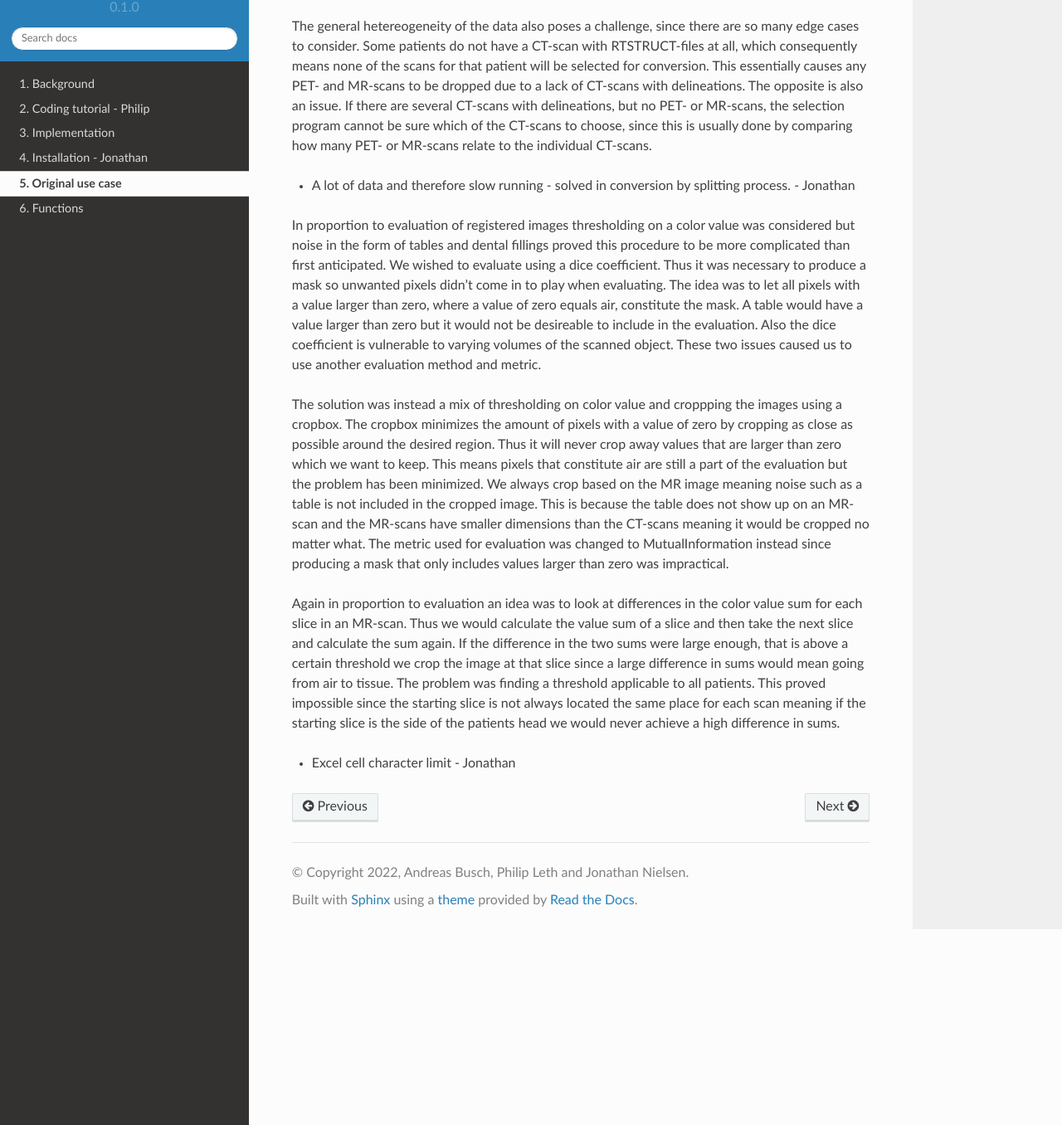
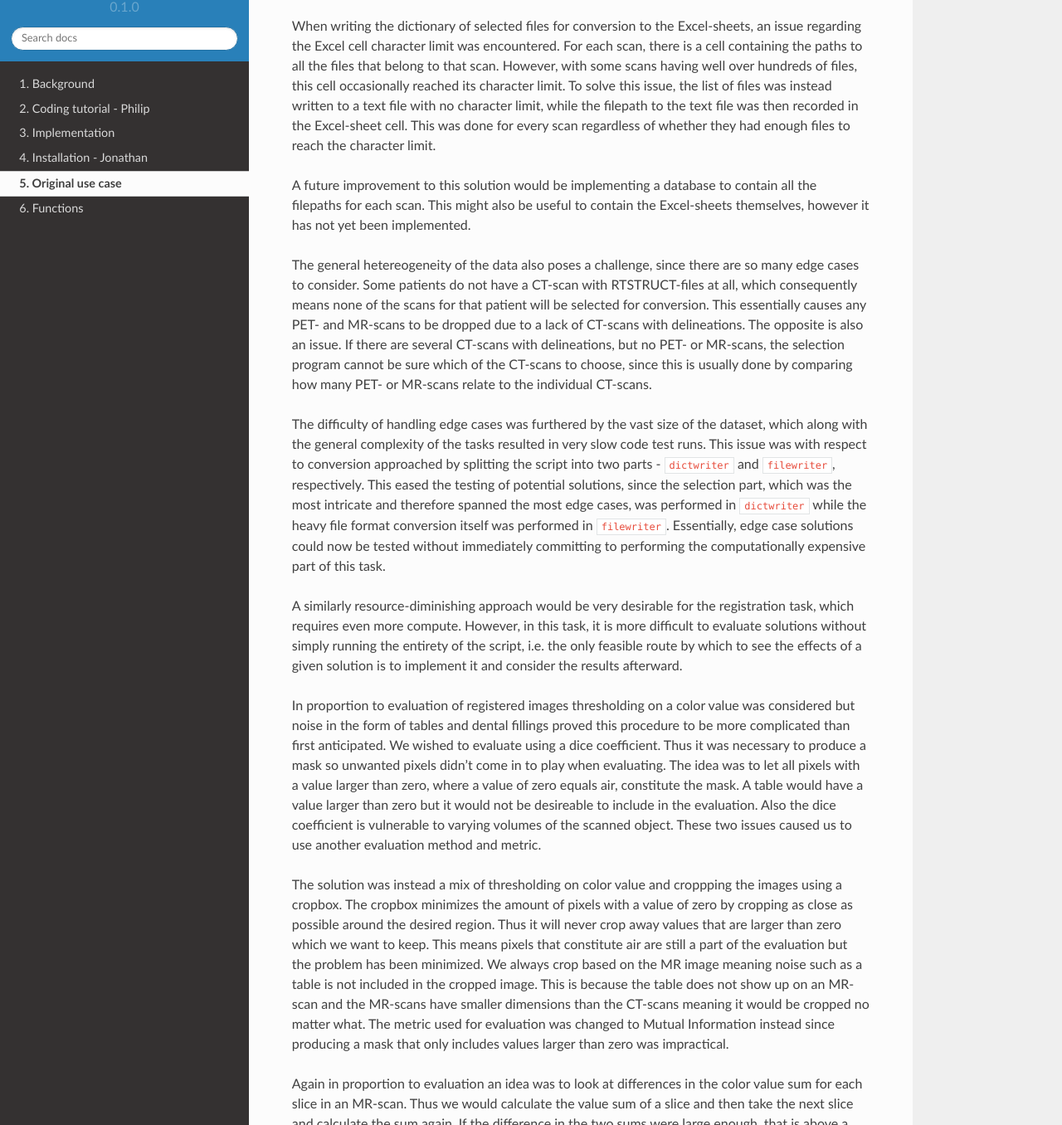
Before and after one commit to Dokkedal/dcm2reg, a Sphinx documentation site: the page built from docs/source/our_use_case.rst, in a window 1280 px wide and 1400 px high, scrolled down 2553 px, cut to the strip 44-1400 px from the top of the window. Shown: the whole strip at 83% size. Built offline with Sphinx 7.4.7 and the Read the Docs theme 2.0.0, drawn with Linux system fonts in a browser that asks for light colours; some of the changed text lies outside the part shown.

Commit message:
wrote about the rest of the challenges

```diff
--- a/docs/source/our_use_case.rst
+++ b/docs/source/our_use_case.rst
@@ -4,9 +4,9 @@
 Our data
 ========
 ..
-    * Visual examples - different scans - Philip
-    * Levels - color code - Philip
-    * Noise e.g. table - Philip
+    * Visual examples - different scans
+    * Levels - color code
+    * Noise e.g. table
 
 The data consists of several different scans for about 880 patients: CT, PET and MR.
 The scans have different color coding. For example an MR scan will show bone as being
@@ -18,7 +18,7 @@
     :alt: alternate text
     :figclass: align-center
 
-    CT (left) and MR (right) scan of patient
+    CT- (left) and MR- (right) scan of patient
 
 Thus making it hard to threshold on color values. Especially on the CT-scans we noise arises in the form of the
 table the patient is lying on. This can also be seen in the above figure. A potential function would thus have a
@@ -26,8 +26,8 @@
 scans. In CT scans they can cause a sort flaring whereas in MR they add to the variety of color codes.
 
 ..
-    * Additional information - Jonathan
-    * Delineation in RTSTRUCT - Jonathan
+    * Additional information
+    * Delineation in RTSTRUCT
 
 In addition to the images themselves, the data contains various header information, such as
 the *modality* of the image (i.e. whether it is a CT-, PET- or MR-scan), the date of the scan,
@@ -90,16 +90,16 @@
 
 
 ..
-    * Model usage - implementation, user acceptance - Busch
+    * Model usage - implementation, user acceptance
 
 Challenges and solutions
 ========================
 
-This sections describes a variety of challenges faced during the project along with
+This section describes a variety of challenges faced during the project along with
 the solutions that were developed.
 
 ..
-    * Missing header information in conversion - code example - Jonathan
+    * Missing header information in conversion - code example
 
 One such challenge concerns the header information in the DICOM-files. When selecting
 the scans for format conversion, it may at first glance be desirable to select based
@@ -117,7 +117,22 @@
     :emphasize-lines: 441-446
 
 ..
-    * Many edge cases e.g. missing secondary study - Jonathan
+    * Excel cell character limit
+
+When writing the dictionary of selected files for conversion to the Excel-sheets, an
+issue regarding the Excel cell character limit was encountered. For each scan, there is a
+cell containing the paths to all the files that belong to that scan. However, with some scans
+having well over hundreds of files, this cell occasionally reached its character limit. To
+solve this issue, the list of files was instead written to a text file with no character limit,
+while the filepath to the text file was then recorded in the Excel-sheet cell. This was done
+for every scan regardless of whether they had enough files to reach the character limit.
+
+A future improvement to this solution would be implementing a database to contain all the filepaths
+for each scan. This might also be useful to contain the Excel-sheets themselves, however it
+has not yet been implemented.
+
+..
+    * Many edge cases e.g. missing secondary study
 
 The general hetereogeneity of the data also poses a challenge, since there are so
 many edge cases to consider. Some patients do not have a CT-scan with RTSTRUCT-files at
@@ -128,9 +143,25 @@
 of the CT-scans to choose, since this is usually done by comparing how many PET- or MR-scans
 relate to the individual CT-scans.
 
-* A lot of data and therefore slow running - solved in conversion by splitting process. - Jonathan
 ..
-    * Noise limiting use of thresholding - Philip
+    * A lot of data and therefore slow running - solved in conversion by splitting process.
+
+The difficulty of handling edge cases was furthered by the vast size of the dataset, which
+along with the general complexity of the tasks resulted in very slow code test runs. This issue
+was with respect to conversion approached by splitting the script into two parts - ``dictwriter``
+and ``filewriter``, respectively. This eased the testing of potential solutions, since the selection
+part, which was the most intricate and therefore spanned the most edge cases, was performed in
+``dictwriter`` while the heavy file format conversion itself was performed in ``filewriter``.
+Essentially, edge case solutions could now be tested without immediately committing to performing
+the computationally expensive part of this task.
+
+A similarly resource-diminishing approach would be very desirable for the registration task,
+which requires even more compute. However, in this task, it is more difficult to evaluate
+solutions without simply running the entirety of the script, i.e. the only feasible route by
+which to see the effects of a given solution is to implement it and consider the results afterward.
+
+..
+    * Noise limiting use of thresholding
 
 In proportion to evaluation of registered images thresholding on a color value was considered but noise in
 the form of tables and dental fillings proved this procedure to be more complicated than first anticipated.
@@ -147,10 +178,10 @@
 We always crop based on the MR image meaning noise such as a table is not included in the cropped image.
 This is because the table does not show up on an MR-scan and the MR-scans have smaller dimensions than the
 CT-scans meaning it would be cropped no matter what. The metric used for evaluation was changed to
-MutualInformation instead since producing a mask that only includes values larger than zero was impractical.
+Mutual Information instead since producing a mask that only includes values larger than zero was impractical.
 
 ..
-    * Thresholding based on change in pixel value turned out to be not possible - Philip
+    * Thresholding based on change in pixel value turned out to be not possible
 Again in proportion to evaluation an idea was to look at differences in the color value sum for each slice in
 an MR-scan. Thus we would calculate the value sum of a slice and then take the next slice and calculate the
 sum again. If the difference in the two sums were large enough, that is above a certain threshold we crop the
@@ -158,5 +189,3 @@
 finding a threshold applicable to all patients. This proved impossible since the starting slice
 is not always located the same place for each scan meaning if the starting slice is the side of the patients head
 we would never achieve a high difference in sums.
-
-* Excel cell character limit - Jonathan
```
Also changed, not shown: other parts of docs/source/our_use_case.rst (+3 -3 lines).
